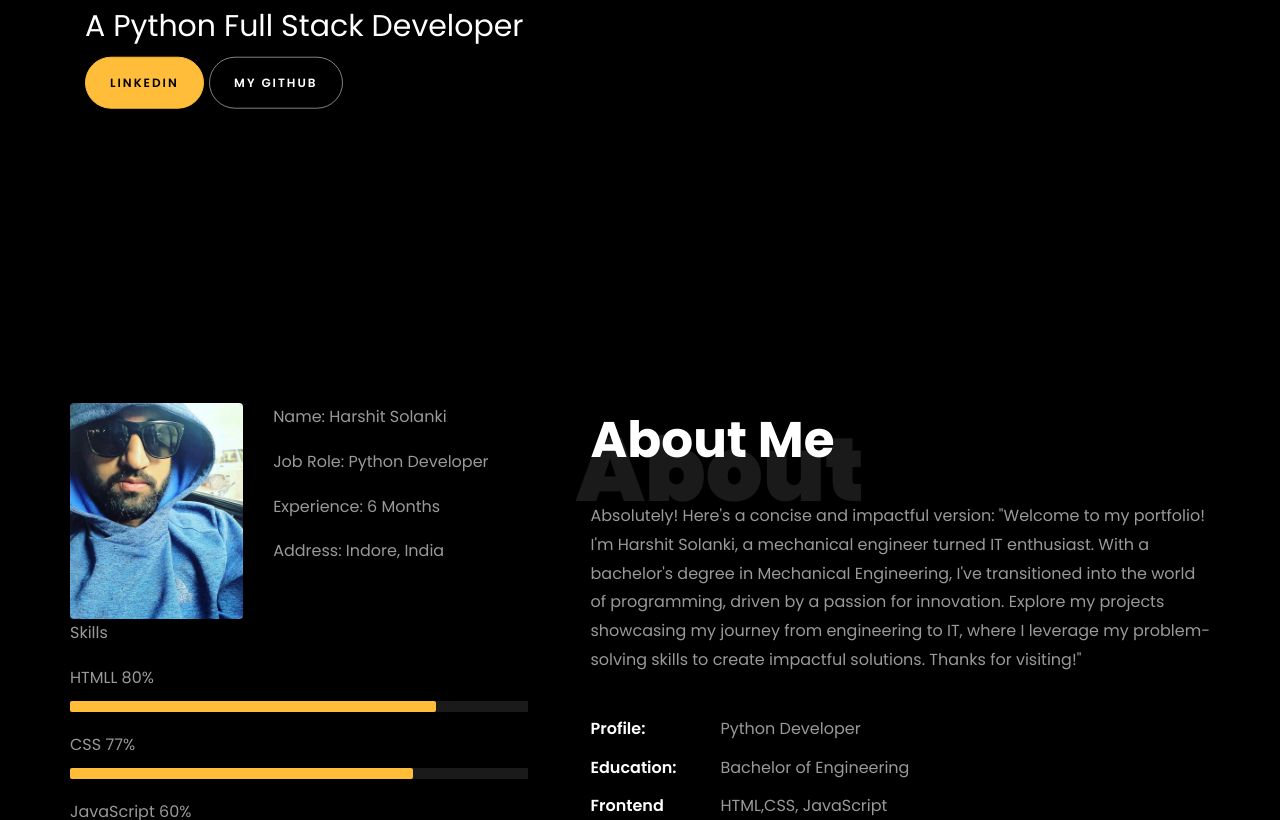
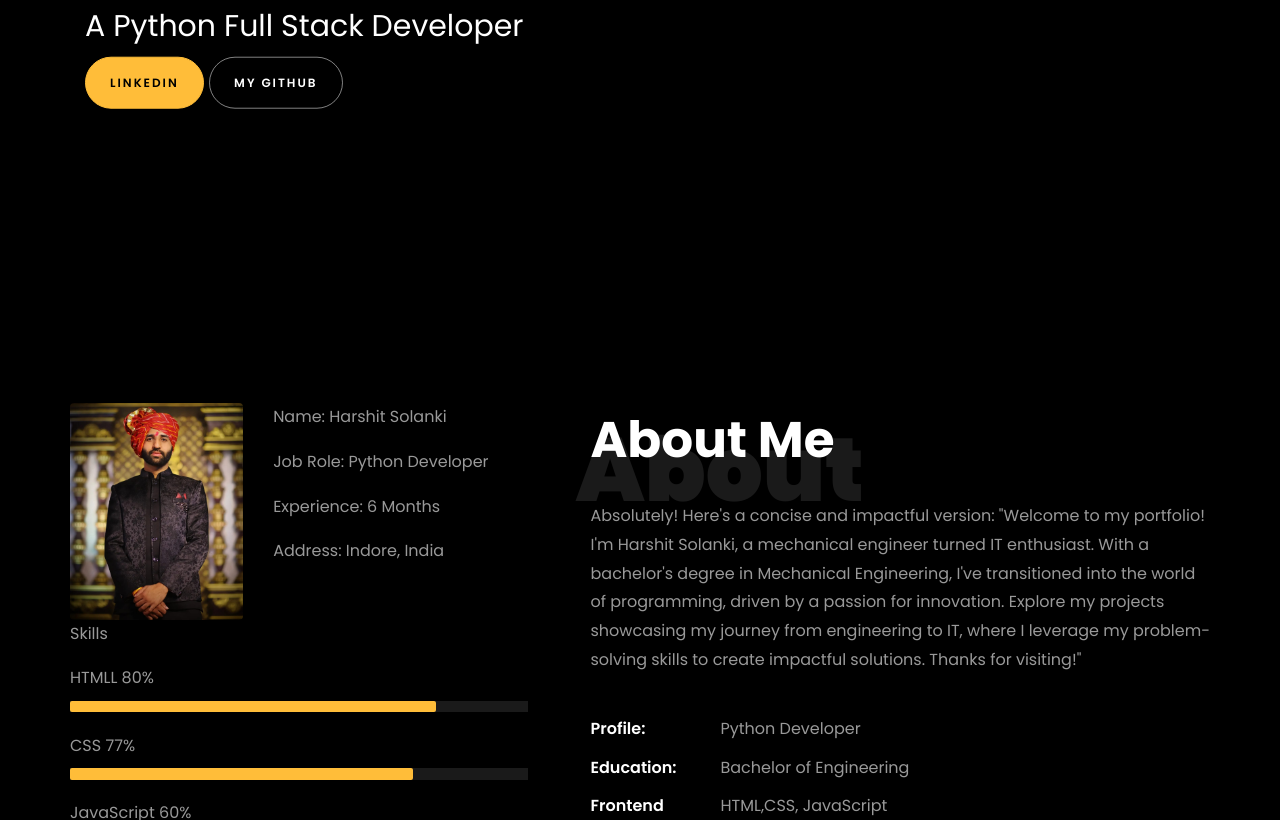
Before and after one commit to Harshit070707/Harshit070707.github.io, a plain HTML site: page index.html in a window 1280 px wide. Shown: the part 459-1279 px from the top of the page. Drawn offline with Linux system fonts and the light colour scheme; files whose address does not match are found by name.

Commit message:
Update index.html

```diff
--- a/index.html
+++ b/index.html
@@ -221,7 +221,7 @@
 								<div class="row">
 									<div class="col-sm-6 col-md-5">
 										<div class="about-img">
-											<img src="images/WhatsApp Image 2024-02-24 at 10.33.52 AM.jpeg"
+											<img src="images/Harshit_.jpeg"
 												class="img-fluid rounded b-shadow-a" alt="">
 										</div>
 									</div>
```
